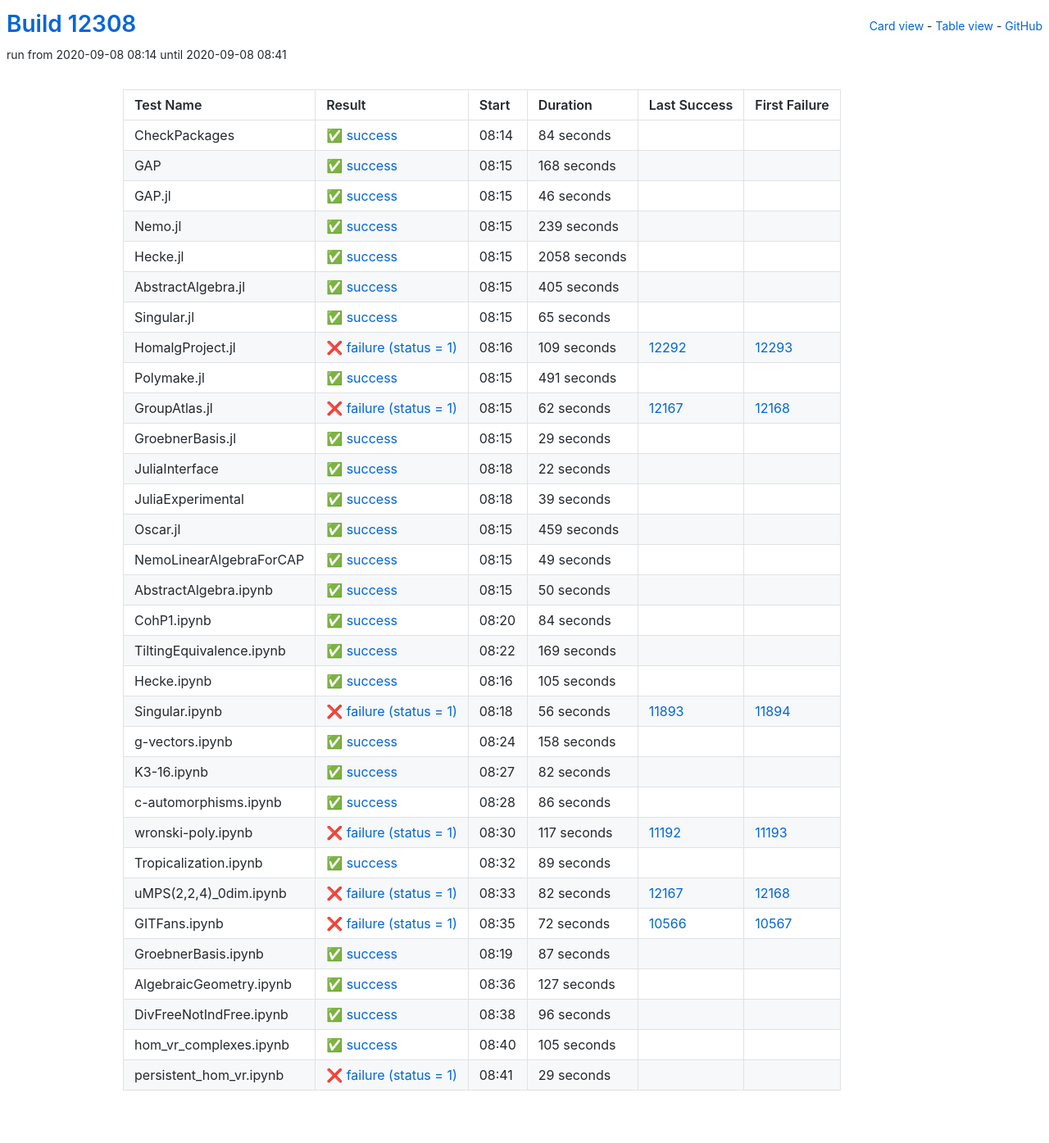
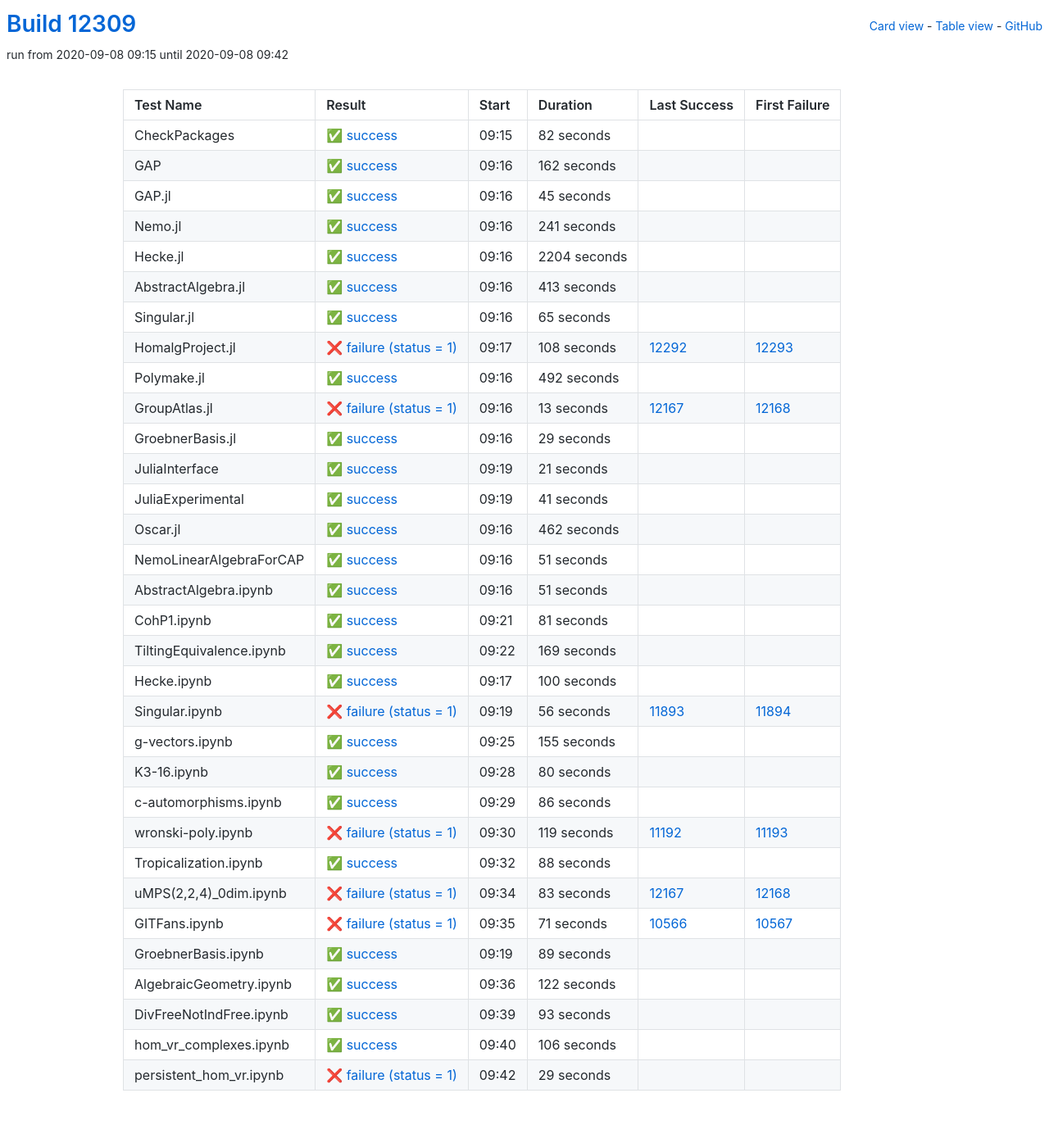
Before and after one commit to oscar-system/oscar-ci-status, a Jekyll site: the page built from table.html, in a window 1280 px wide. Shown: the whole page at 82% size. Built offline with Jekyll 4.4.1, drawn with Linux system fonts in a browser that asks for light colours.

Commit message:
Build #12309

```diff
--- a/_data/ci.yml
+++ b/_data/ci.yml
@@ -1,6 +1,6 @@
 ---
-build: 12308
-build_url: https://oscarci.mathematik.uni-kl.de/job/oscar/12308/
+build: 12309
+build_url: https://oscarci.mathematik.uni-kl.de/job/oscar/12309/
 job: oscar
 organization: oscar-system
 repo: oscar-ci-status
@@ -8,80 +8,80 @@
 tests:
 - name: CheckPackages
   id: checkpackages
-  log: https://oscarci.mathematik.uni-kl.de/job/oscar/12308/artifact/logs/build-12308/CheckPackages.log
-  start: 2020-09-08 08:14
+  log: https://oscarci.mathematik.uni-kl.de/job/oscar/12309/artifact/logs/build-12309/CheckPackages.log
+  start: 2020-09-08 09:15
   success: true
   exitcode: 0
   status: success
-  duration: 84
+  duration: 82
   last_success: false
   last_success_url:
   first_failure: false
   first_failure_url:
 - name: GAP
   id: gap
-  log: https://oscarci.mathematik.uni-kl.de/job/oscar/12308/artifact/logs/build-12308/GAP.log
-  start: 2020-09-08 08:15
+  log: https://oscarci.mathematik.uni-kl.de/job/oscar/12309/artifact/logs/build-12309/GAP.log
+  start: 2020-09-08 09:16
   success: true
   exitcode: 0
   status: success
-  duration: 168
+  duration: 162
   last_success: false
   last_success_url:
   first_failure: false
   first_failure_url:
 - name: GAP.jl
   id: gap-jl
-  log: https://oscarci.mathematik.uni-kl.de/job/oscar/12308/artifact/logs/build-12308/GAP.jl.log
-  start: 2020-09-08 08:15
+  log: https://oscarci.mathematik.uni-kl.de/job/oscar/12309/artifact/logs/build-12309/GAP.jl.log
+  start: 2020-09-08 09:16
   success: true
   exitcode: 0
   status: success
-  duration: 46
+  duration: 45
   last_success: false
   last_success_url:
   first_failure: false
   first_failure_url:
 - name: Nemo.jl
   id: nemo-jl
-  log: https://oscarci.mathematik.uni-kl.de/job/oscar/12308/artifact/logs/build-12308/Nemo.jl.log
-  start: 2020-09-08 08:15
+  log: https://oscarci.mathematik.uni-kl.de/job/oscar/12309/artifact/logs/build-12309/Nemo.jl.log
+  start: 2020-09-08 09:16
   success: true
   exitcode: 0
   status: success
-  duration: 239
+  duration: 241
   last_success: false
   last_success_url:
   first_failure: false
   first_failure_url:
 - name: Hecke.jl
   id: hecke-jl
-  log: https://oscarci.mathematik.uni-kl.de/job/oscar/12308/artifact/logs/build-12308/Hecke.jl.log
-  start: 2020-09-08 08:15
+  log: https://oscarci.mathematik.uni-kl.de/job/oscar/12309/artifact/logs/build-12309/Hecke.jl.log
+  start: 2020-09-08 09:16
   success: true
   exitcode: 0
   status: success
-  duration: 2058
+  duration: 2204
   last_success: false
   last_success_url:
   first_failure: false
   first_failure_url:
 - name: AbstractAlgebra.jl
   id: abstractalgebra-jl
-  log: https://oscarci.mathematik.uni-kl.de/job/oscar/12308/artifact/logs/build-12308/AbstractAlgebra.jl.log
-  start: 2020-09-08 08:15
+  log: https://oscarci.mathematik.uni-kl.de/job/oscar/12309/artifact/logs/build-12309/AbstractAlgebra.jl.log
+  start: 2020-09-08 09:16
   success: true
   exitcode: 0
   status: success
-  duration: 405
+  duration: 413
   last_success: false
   last_success_url:
   first_failure: false
   first_failure_url:
 - name: Singular.jl
   id: singular-jl
-  log: https://oscarci.mathematik.uni-kl.de/job/oscar/12308/artifact/logs/build-12308/Singular.jl.log
-  start: 2020-09-08 08:15
+  log: https://oscarci.mathematik.uni-kl.de/job/oscar/12309/artifact/logs/build-12309/Singular.jl.log
+  start: 2020-09-08 09:16
   success: true
   exitcode: 0
   status: success
@@ -92,44 +92,44 @@
   first_failure_url:
 - name: HomalgProject.jl
   id: homalgproject-jl
-  log: https://oscarci.mathematik.uni-kl.de/job/oscar/12308/artifact/logs/build-12308/HomalgProject.jl.log
-  start: 2020-09-08 08:16
+  log: https://oscarci.mathematik.uni-kl.de/job/oscar/12309/artifact/logs/build-12309/HomalgProject.jl.log
+  start: 2020-09-08 09:17
   success: false
   exitcode: 1
   status: failure
-  duration: 109
+  duration: 108
   last_success: 12292
   last_success_url: https://oscarci.mathematik.uni-kl.de/job/oscar/12292/
   first_failure: 12293
   first_failure_url: https://oscarci.mathematik.uni-kl.de/job/oscar/12293/
 - name: Polymake.jl
   id: polymake-jl
-  log: https://oscarci.mathematik.uni-kl.de/job/oscar/12308/artifact/logs/build-12308/Polymake.jl.log
-  start: 2020-09-08 08:15
+  log: https://oscarci.mathematik.uni-kl.de/job/oscar/12309/artifact/logs/build-12309/Polymake.jl.log
+  start: 2020-09-08 09:16
   success: true
   exitcode: 0
   status: success
-  duration: 491
+  duration: 492
   last_success: false
   last_success_url:
   first_failure: false
   first_failure_url:
 - name: GroupAtlas.jl
   id: groupatlas-jl
-  log: https://oscarci.mathematik.uni-kl.de/job/oscar/12308/artifact/logs/build-12308/GroupAtlas.jl.log
-  start: 2020-09-08 08:15
+  log: https://oscarci.mathematik.uni-kl.de/job/oscar/12309/artifact/logs/build-12309/GroupAtlas.jl.log
+  start: 2020-09-08 09:16
   success: false
   exitcode: 1
   status: failure
-  duration: 62
+  duration: 13
   last_success: 12167
   last_success_url: https://oscarci.mathematik.uni-kl.de/job/oscar/12167/
   first_failure: 12168
   first_failure_url: https://oscarci.mathematik.uni-kl.de/job/oscar/12168/
 - name: GroebnerBasis.jl
   id: groebnerbasis-jl
-  log: https://oscarci.mathematik.uni-kl.de/job/oscar/12308/artifact/logs/build-12308/GroebnerBasis.jl.log
-  start: 2020-09-08 08:15
+  log: https://oscarci.mathematik.uni-kl.de/job/oscar/12309/artifact/logs/build-12309/GroebnerBasis.jl.log
+  start: 2020-09-08 09:16
   success: true
   exitcode: 0
   status: success
@@ -140,80 +140,80 @@
   first_failure_url:
 - name: JuliaInterface
   id: juliainterface
-  log: https://oscarci.mathematik.uni-kl.de/job/oscar/12308/artifact/logs/build-12308/JuliaInterface.log
-  start: 2020-09-08 08:18
+  log: https://oscarci.mathematik.uni-kl.de/job/oscar/12309/artifact/logs/build-12309/JuliaInterface.log
+  start: 2020-09-08 09:19
   success: true
   exitcode: 0
   status: success
-  duration: 22
+  duration: 21
   last_success: false
   last_success_url:
   first_failure: false
   first_failure_url:
 - name: JuliaExperimental
   id: juliaexperimental
-  log: https://oscarci.mathematik.uni-kl.de/job/oscar/12308/artifact/logs/build-12308/JuliaExperimental.log
-  start: 2020-09-08 08:18
+  log: https://oscarci.mathematik.uni-kl.de/job/oscar/12309/artifact/logs/build-12309/JuliaExperimental.log
+  start: 2020-09-08 09:19
   success: true
   exitcode: 0
   status: success
-  duration: 39
+  duration: 41
   last_success: false
   last_success_url:
   first_failure: false
   first_failure_url:
 - name: Oscar.jl
   id: oscar-jl
-  log: https://oscarci.mathematik.uni-kl.de/job/oscar/12308/artifact/logs/build-12308/Oscar.jl.log
-  start: 2020-09-08 08:15
+  log: https://oscarci.mathematik.uni-kl.de/job/oscar/12309/artifact/logs/build-12309/Oscar.jl.log
+  start: 2020-09-08 09:16
   success: true
   exitcode: 0
   status: success
-  duration: 459
+  duration: 462
   last_success: false
   last_success_url:
   first_failure: false
   first_failure_url:
 - name: NemoLinearAlgebraForCAP
   id: nemolinearalgebraforcap
-  log: https://oscarci.mathematik.uni-kl.de/job/oscar/12308/artifact/logs/build-12308/NemoLinearAlgebraForCAP.log
-  start: 2020-09-08 08:15
+  log: https://oscarci.mathematik.uni-kl.de/job/oscar/12309/artifact/logs/build-12309/NemoLinearAlgebraForCAP.log
+  start: 2020-09-08 09:16
   success: true
   exitcode: 0
   status: success
-  duration: 49
+  duration: 51
   last_success: false
   last_success_url:
   first_failure: false
   first_failure_url:
 - name: AbstractAlgebra.ipynb
   id: abstractalgebra-ipynb
-  log: https://oscarci.mathematik.uni-kl.de/job/oscar/12308/artifact/logs/build-12308/AbstractAlgebra.ipynb.log
-  start: 2020-09-08 08:15
+  log: https://oscarci.mathematik.uni-kl.de/job/oscar/12309/artifact/logs/build-12309/AbstractAlgebra.ipynb.log
+  start: 2020-09-08 09:16
   success: true
   exitcode: 0
   status: success
-  duration: 50
+  duration: 51
   last_success: false
   last_success_url:
   first_failure: false
   first_failure_url:
 - name: CohP1.ipynb
   id: cohp1-ipynb
-  log: https://oscarci.mathematik.uni-kl.de/job/oscar/12308/artifact/logs/build-12308/CohP1.ipynb.log
-  start: 2020-09-08 08:20
+  log: https://oscarci.mathematik.uni-kl.de/job/oscar/12309/artifact/logs/build-12309/CohP1.ipynb.log
+  start: 2020-09-08 09:21
   success: true
   exitcode: 0
   status: success
-  duration: 84
+  duration: 81
   last_success: false
   last_success_url:
   first_failure: false
   first_failure_url:
 - name: TiltingEquivalence.ipynb
   id: tiltingequivalence-ipynb
-  log: https://oscarci.mathematik.uni-kl.de/job/oscar/12308/artifact/logs/build-12308/TiltingEquivalence.ipynb.log
-  start: 2020-09-08 08:22
+  log: https://oscarci.mathematik.uni-kl.de/job/oscar/12309/artifact/logs/build-12309/TiltingEquivalence.ipynb.log
+  start: 2020-09-08 09:22
   success: true
   exitcode: 0
   status: success
@@ -224,20 +224,20 @@
   first_failure_url:
 - name: Hecke.ipynb
   id: hecke-ipynb
-  log: https://oscarci.mathematik.uni-kl.de/job/oscar/12308/artifact/logs/build-12308/Hecke.ipynb.log
-  start: 2020-09-08 08:16
+  log: https://oscarci.mathematik.uni-kl.de/job/oscar/12309/artifact/logs/build-12309/Hecke.ipynb.log
+  start: 2020-09-08 09:17
   success: true
   exitcode: 0
   status: success
-  duration: 105
+  duration: 100
   last_success: false
   last_success_url:
   first_failure: false
   first_failure_url:
 - name: Singular.ipynb
   id: singular-ipynb
-  log: https://oscarci.mathematik.uni-kl.de/job/oscar/12308/artifact/logs/build-12308/Singular.ipynb.log
-  start: 2020-09-08 08:18
+  log: https://oscarci.mathematik.uni-kl.de/job/oscar/12309/artifact/logs/build-12309/Singular.ipynb.log
+  start: 2020-09-08 09:19
   success: false
   exitcode: 1
   status: failure
@@ -248,32 +248,32 @@
   first_failure_url: https://oscarci.mathematik.uni-kl.de/job/oscar/11894/
 - name: g-vectors.ipynb
   id: g-vectors-ipynb
-  log: https://oscarci.mathematik.uni-kl.de/job/oscar/12308/artifact/logs/build-12308/g-vectors.ipynb.log
-  start: 2020-09-08 08:24
+  log: https://oscarci.mathematik.uni-kl.de/job/oscar/12309/artifact/logs/build-12309/g-vectors.ipynb.log
+  start: 2020-09-08 09:25
   success: true
   exitcode: 0
   status: success
-  duration: 158
+  duration: 155
   last_success: false
   last_success_url:
   first_failure: false
   first_failure_url:
 - name: K3-16.ipynb
   id: k3-16-ipynb
-  log: https://oscarci.mathematik.uni-kl.de/job/oscar/12308/artifact/logs/build-12308/K3-16.ipynb.log
-  start: 2020-09-08 08:27
+  log: https://oscarci.mathematik.uni-kl.de/job/oscar/12309/artifact/logs/build-12309/K3-16.ipynb.log
+  start: 2020-09-08 09:28
   success: true
   exitcode: 0
   status: success
-  duration: 82
+  duration: 80
   last_success: false
   last_success_url:
   first_failure: false
   first_failure_url:
 - name: c-automorphisms.ipynb
   id: c-automorphisms-ipynb
-  log: https://oscarci.mathematik.uni-kl.de/job/oscar/12308/artifact/logs/build-12308/c-automorphisms.ipynb.log
-  start: 2020-09-08 08:28
+  log: https://oscarci.mathematik.uni-kl.de/job/oscar/12309/artifact/logs/build-12309/c-automorphisms.ipynb.log
+  start: 2020-09-08 09:29
   success: true
   exitcode: 0
   status: success
@@ -284,20 +284,56 @@
   first_failure_url:
 - name: wronski-poly.ipynb
   id: wronski-poly-ipynb
-  log: https://oscarci.mathematik.uni-kl.de/job/oscar/12308/artifact/logs/build-12308/wronski-poly.ipynb.log
-  start: 2020-09-08 08:30
+  log: https://oscarci.mathematik.uni-kl.de/job/oscar/12309/artifact/logs/build-12309/wronski-poly.ipynb.log
+  start: 2020-09-08 09:30
   success: false
   exitcode: 1
   status: failure
-  duration: 117
+  duration: 119
   last_success: 11192
   last_success_url: https://oscarci.mathematik.uni-kl.de/job/oscar/11192/
   first_failure: 11193
   first_failure_url: https://oscarci.mathematik.uni-kl.de/job/oscar/11193/
 - name: Tropicalization.ipynb
   id: tropicalization-ipynb
-  log: https://oscarci.mathematik.uni-kl.de/job/oscar/12308/artifact/logs/build-12308/Tropicalization.ipynb.log
-  start: 2020-09-08 08:32
+  log: https://oscarci.mathematik.uni-kl.de/job/oscar/12309/artifact/logs/build-12309/Tropicalization.ipynb.log
+  start: 2020-09-08 09:32
+  success: true
+  exitcode: 0
+  status: success
+  duration: 88
+  last_success: false
+  last_success_url:
+  first_failure: false
+  first_failure_url:
+- name: uMPS(2,2,4)_0dim.ipynb
+  id: umps-2-2-4-0dim-ipynb
+  log: https://oscarci.mathematik.uni-kl.de/job/oscar/12309/artifact/logs/build-12309/uMPS-2-2-4-_0dim.ipynb.log
+  start: 2020-09-08 09:34
+  success: false
+  exitcode: 1
+  status: failure
+  duration: 83
+  last_success: 12167
+  last_success_url: https://oscarci.mathematik.uni-kl.de/job/oscar/12167/
+  first_failure: 12168
+  first_failure_url: https://oscarci.mathematik.uni-kl.de/job/oscar/12168/
+- name: GITFans.ipynb
+  id: gitfans-ipynb
+  log: https://oscarci.mathematik.uni-kl.de/job/oscar/12309/artifact/logs/build-12309/GITFans.ipynb.log
+  start: 2020-09-08 09:35
+  success: false
+  exitcode: 1
+  status: failure
+  duration: 71
+  last_success: 10566
+  last_success_url: https://oscarci.mathematik.uni-kl.de/job/oscar/10566/
+  first_failure: 10567
+  first_failure_url: https://oscarci.mathematik.uni-kl.de/job/oscar/10567/
+- name: GroebnerBasis.ipynb
+  id: groebnerbasis-ipynb
+  log: https://oscarci.mathematik.uni-kl.de/job/oscar/12309/artifact/logs/build-12309/GroebnerBasis.ipynb.log
+  start: 2020-09-08 09:19
   success: true
   exitcode: 0
   status: success
@@ -306,82 +342,46 @@
   last_success_url:
   first_failure: false
   first_failure_url:
-- name: uMPS(2,2,4)_0dim.ipynb
-  id: umps-2-2-4-0dim-ipynb
-  log: https://oscarci.mathematik.uni-kl.de/job/oscar/12308/artifact/logs/build-12308/uMPS-2-2-4-_0dim.ipynb.log
-  start: 2020-09-08 08:33
-  success: false
-  exitcode: 1
-  status: failure
-  duration: 82
-  last_success: 12167
-  last_success_url: https://oscarci.mathematik.uni-kl.de/job/oscar/12167/
-  first_failure: 12168
-  first_failure_url: https://oscarci.mathematik.uni-kl.de/job/oscar/12168/
-- name: GITFans.ipynb
-  id: gitfans-ipynb
-  log: https://oscarci.mathematik.uni-kl.de/job/oscar/12308/artifact/logs/build-12308/GITFans.ipynb.log
-  start: 2020-09-08 08:35
-  success: false
-  exitcode: 1
-  status: failure
-  duration: 72
-  last_success: 10566
-  last_success_url: https://oscarci.mathematik.uni-kl.de/job/oscar/10566/
-  first_failure: 10567
-  first_failure_url: https://oscarci.mathematik.uni-kl.de/job/oscar/10567/
-- name: GroebnerBasis.ipynb
-  id: groebnerbasis-ipynb
-  log: https://oscarci.mathematik.uni-kl.de/job/oscar/12308/artifact/logs/build-12308/GroebnerBasis.ipynb.log
-  start: 2020-09-08 08:19
+- name: AlgebraicGeometry.ipynb
+  id: algebraicgeometry-ipynb
+  log: https://oscarci.mathematik.uni-kl.de/job/oscar/12309/artifact/logs/build-12309/AlgebraicGeometry.ipynb.log
+  start: 2020-09-08 09:36
   success: true
   exitcode: 0
   status: success
-  duration: 87
-  last_success: false
-  last_success_url:
-  first_failure: false
-  first_failure_url:
-- name: AlgebraicGeometry.ipynb
-  id: algebraicgeometry-ipynb
-  log: https://oscarci.mathematik.uni-kl.de/job/oscar/12308/artifact/logs/build-12308/AlgebraicGeometry.ipynb.log
-  start: 2020-09-08 08:36
-  success: true
-  exitcode: 0
-  status: success
-  duration: 127
+  duration: 122
   last_success: false
   last_success_url:
   first_failure: false
   first_failure_url:
 - name: DivFreeNotIndFree.ipynb
   id: divfreenotindfree-ipynb
-  log: https://oscarci.mathematik.uni-kl.de/job/oscar/12308/artifact/logs/build-12308/DivFreeNotIndFree.ipynb.log
-  start: 2020-09-08 08:38
+  log: https://oscarci.mathematik.uni-kl.de/job/oscar/12309/artifact/logs/build-12309/DivFreeNotIndFree.ipynb.log
+  start: 2020-09-08 09:39
   success: true
   exitcode: 0
   status: success
-  duration: 96
+  duration: 93
   last_success: false
   last_success_url:
   first_failure: false
   first_failure_url:
 - name: hom_vr_complexes.ipynb
   id: hom-vr-complexes-ipynb
-  log: https://oscarci.mathematik.uni-kl.de/job/oscar/12308/artifact/logs/build-12308/hom_vr_complexes.ipynb.log
-  start: 2020-09-08 08:40
+  log: https://oscarci.mathematik.uni-kl.de/job/oscar/12309/artifact/logs/build-12309/hom_vr_complexes.ipynb.log
+  start: 2020-09-08 09:40
   success: true
   exitcode: 0
   status: success
-  duration: 105
+  duration: 106
   last_success: false
   last_success_url:
   first_failure: false
   first_failure_url:
 - name: persistent_hom_vr.ipynb
   id: persistent-hom-vr-ipynb
-  log: https://oscarci.mathematik.uni-kl.de/job/oscar/12308/artifact/logs/build-12308/persistent_hom_vr.ipynb.log
-  start: 2020-09-08 08:41
+  log: https://oscarci.mathematik.uni-kl.de/job/oscar/12309/artifact/logs/build-12309/persistent_hom_vr.ipynb.log
+  start: 2020-09-08 09:42
   success: false
   exitcode: 1
   status: failure
```
Also changed, not shown: README.md.
